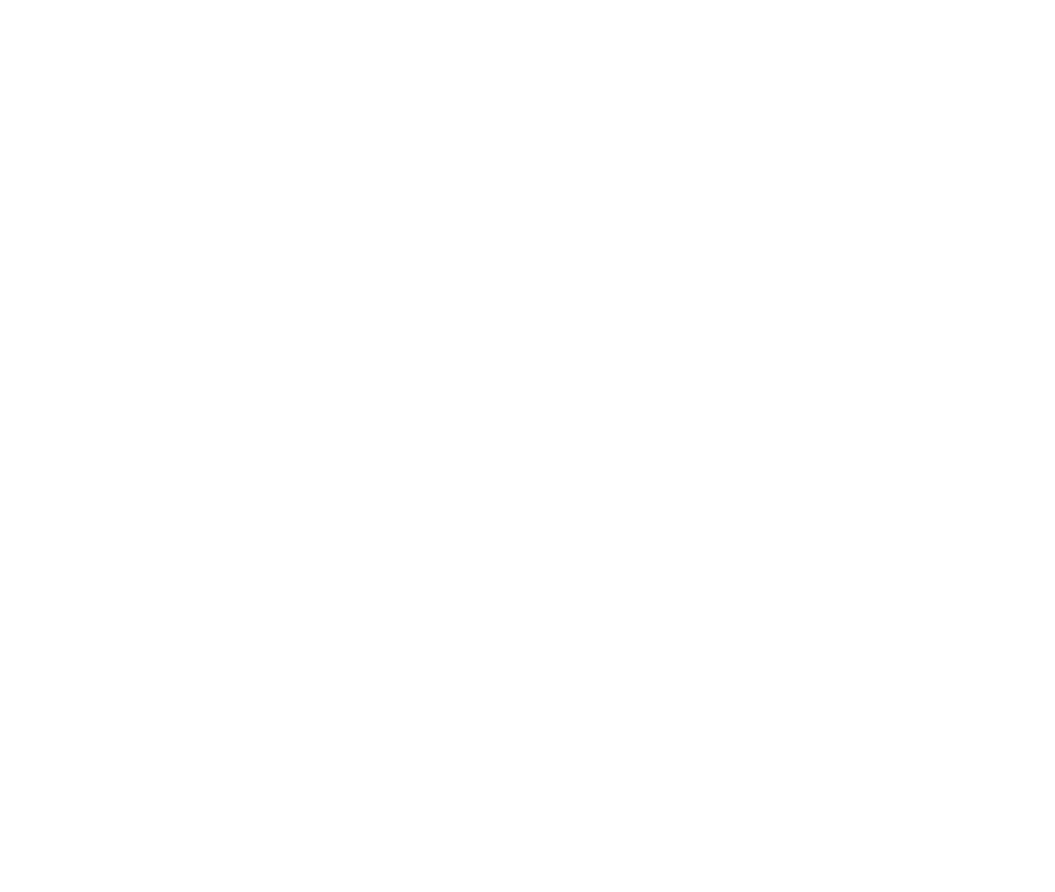
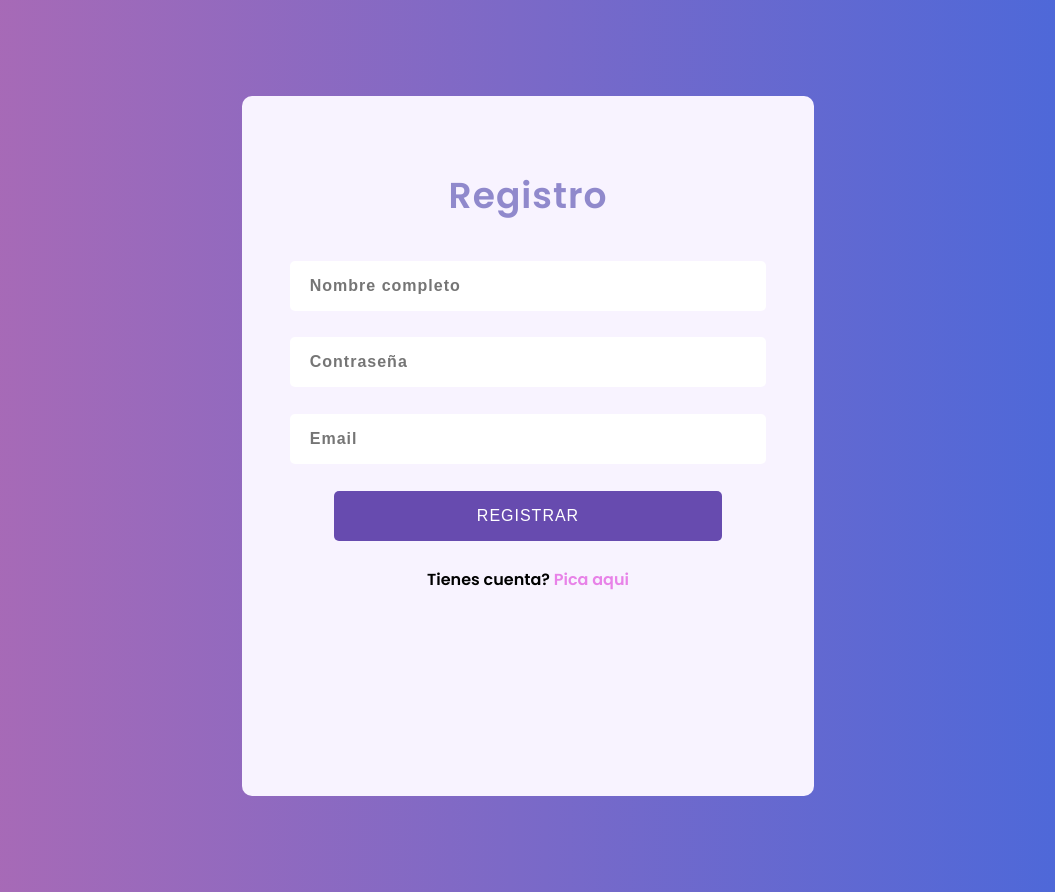
Before and after one commit to Axelflores0112/Web-Rosa, a PHP site: page /HTML/Registro.html in a window 1280 px wide. Before the commit the part shown is empty. Shown: the whole page, without its empty margins (112-1167 px from the left). Before the commit the page ends 800 px from the top, so only its background shows below. Run offline with PHP 8.4, Linux system fonts and the light colour scheme.

Commit message:
Registro terminado

```diff
--- a/CSS/login.css
+++ b/CSS/login.css
@@ -23,6 +23,7 @@ a{
     justify-content: space-between;/*Hacer que contenedor e imagne se alien*/
     overflow:hidden;
     border-radius: 10px;
+    border: 2px solid red;
 }
 .login-info-container{
     width: 50%;
@@ -32,6 +33,7 @@ a{
     text-align: center;/*alinear contenido*/
     padding-top:6rem ;/*0.5 anterior*/
     background-color: var(--lg-bg);
+    border: 2px solid red;
 }
 .image{
     width: 50%;
--- /dev/null
+++ b/CSS/registro.css
@@ -0,0 +1,81 @@
+@import url('https://fonts.googleapis.com/css2?family=Poppins:ital,wght@0,600;0,700;1,400&display=swap');
+body{
+background: #4568DC;  /* fallback for old browsers */
+background: -webkit-linear-gradient(to right, #B06AB3, #4568DC);  /* Chrome 10-25, Safari 5.1-6 */
+background: linear-gradient(to right, #B06AB3, #4568DC); /* W3C, IE 10+/ Edge, Firefox 16+, Chrome 26+, Opera 12+, Safari 7+ */
+font-family: 'Poppins', sans-serif;
+}
+a{
+    text-decoration: none;
+}
+:root{
+    --lg-bg:#f8f3ff;
+    --titulo-bg:#9089cc;
+    --botom-bg:#674baf;
+    --light-pink:#e882e8;
+}
+.register-container{
+    height: 43.75em;
+    width: 65em;
+    margin: 6em auto;/*Se centra el contenido*/
+    display: flex;/*Contenido aun lado del otro*/
+    /*justify-content: space-between;/*Hacer que contenedor e imagne se alien*/
+    overflow:hidden;
+}
+.register-info-container{
+    width: 55%;
+    display:flex;/*alinear contenido*/
+    flex-direction: column;/*alinear contenido*/
+    align-items: center;/*alinear contenido*/
+    text-align: center;/*alinear contenido*/
+    padding-top:3rem ;/*0.5 anterior*/
+    background-color: var(--lg-bg);
+    margin: 0 auto;/*Centras div*/
+    border-radius: 10px;
+}
+.inputs-container{
+    height: 55%;
+    width: 85%;
+    display: flex;/*Alinear elementos*/
+    flex-direction: column;/*Elemntos alineados en vertical*/
+    justify-content: space-around;/*Espacion entre elementos*/
+    align-items: center;
+}
+.input, .btn{
+    width: 98%;
+    height: 3.125rem;
+    font-size: 1em;
+}
+.input{
+    padding-left: 20px;
+    border: none;
+    border-radius: 5px;
+    font-weight: 600;
+    letter-spacing: 1px;
+    box-sizing: border-box;/*??*/
+}
+.input:hover{
+    border: 2px solid var(--botom-bg) ;
+}
+.btn{
+    width:80%;
+    letter-spacing: 1px;
+    text-transform: uppercase;/*Texto en mayusculas*/
+    color: #ffffff;
+    border-radius: 5px;
+    background-color:var(--botom-bg);
+    cursor: pointer;/*Que el mouse haga manita*/
+    border: none;
+}
+.inputs-container p{
+   margin: 0;
+}
+.ancla{
+    color: var(--light-pink);
+}
+.titulo{
+    font-size: 2.25rem;
+    font-weight: 600;
+    color: var(--titulo-bg);
+    letter-spacing: 1px;
+}
--- a/HTML/Registro.html
+++ b/HTML/Registro.html
@@ -0,0 +1,33 @@
+<!DOCTYPE html>
+<html lang="en">
+
+<head>
+    <meta charset="UTF-8">
+    <meta name="viewport" content="width=device-width, initial-scale=1.0">
+    <!--CSS-->
+    <link rel="stylesheet" href="../CSS/registro.css">
+    <!-- Font Awesome -->
+    <link rel="stylesheet" href="https://cdnjs.cloudflare.com/ajax/libs/font-awesome/6.4.2/css/all.min.css"
+        integrity="sha512-z3gLpd7yknf1YoNbCzqRKc4qyor8gaKU1qmn+CShxbuBusANI9QpRohGBreCFkKxLhei6S9CQXFEbbKuqLg0DA=="
+        crossorigin="anonymous" referrerpolicy="no-referrer" />
+    <title>Registro</title>
+</head>
+
+<body>
+    <main>
+        <div class="register-container">
+            <div class="register-info-container">
+                <h1 class="titulo">Registro</h1>
+                <form class="inputs-container" action="#" method="post">
+                    <input class="input" type="text" placeholder="Nombre completo">
+                    <input class="input" type="password" placeholder="Contraseña">
+                    <input class="input" type="text" placeholder="Email">
+                    <button class="btn">registrar</button>
+                    <p>Tienes cuenta? <span><a class="ancla" href="../HTML/Login.html">Pica aqui</a></span></p>
+                </form>
+            </div>
+        </div>
+    </main>
+</body>
+
+</html>
```
